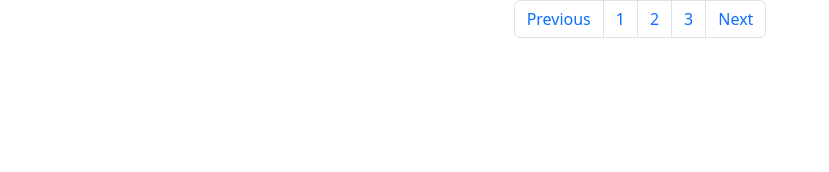
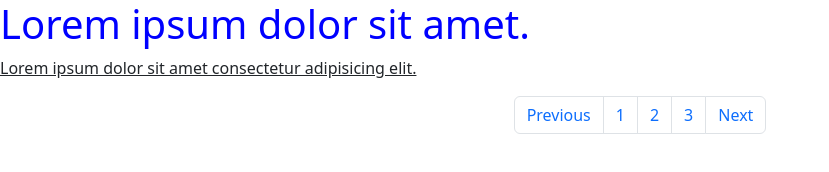
Before and after one commit to bhagatamber/Project-17, a plain HTML site: page index.html in a window 1280 px wide. Shown: the whole page, without its empty margins (0-829 px from the left). Drawn offline with nearby package versions, Linux system fonts and the light colour scheme.

Commit message:
pagination

```diff
--- a/index.html
+++ b/index.html
@@ -16,6 +16,8 @@
 </head>
 
 <body>
+    <h1 style="color:blue">Lorem ipsum dolor sit amet.</h1>
+    <p style="text-decoration: underline;">Lorem ipsum dolor sit amet consectetur adipisicing elit.</p>
     <div class="container">
         <ul class="pagination justify-content-center">
             <li class= "page-item"><a class="page-link" href="#">Previous</a></li>
```
